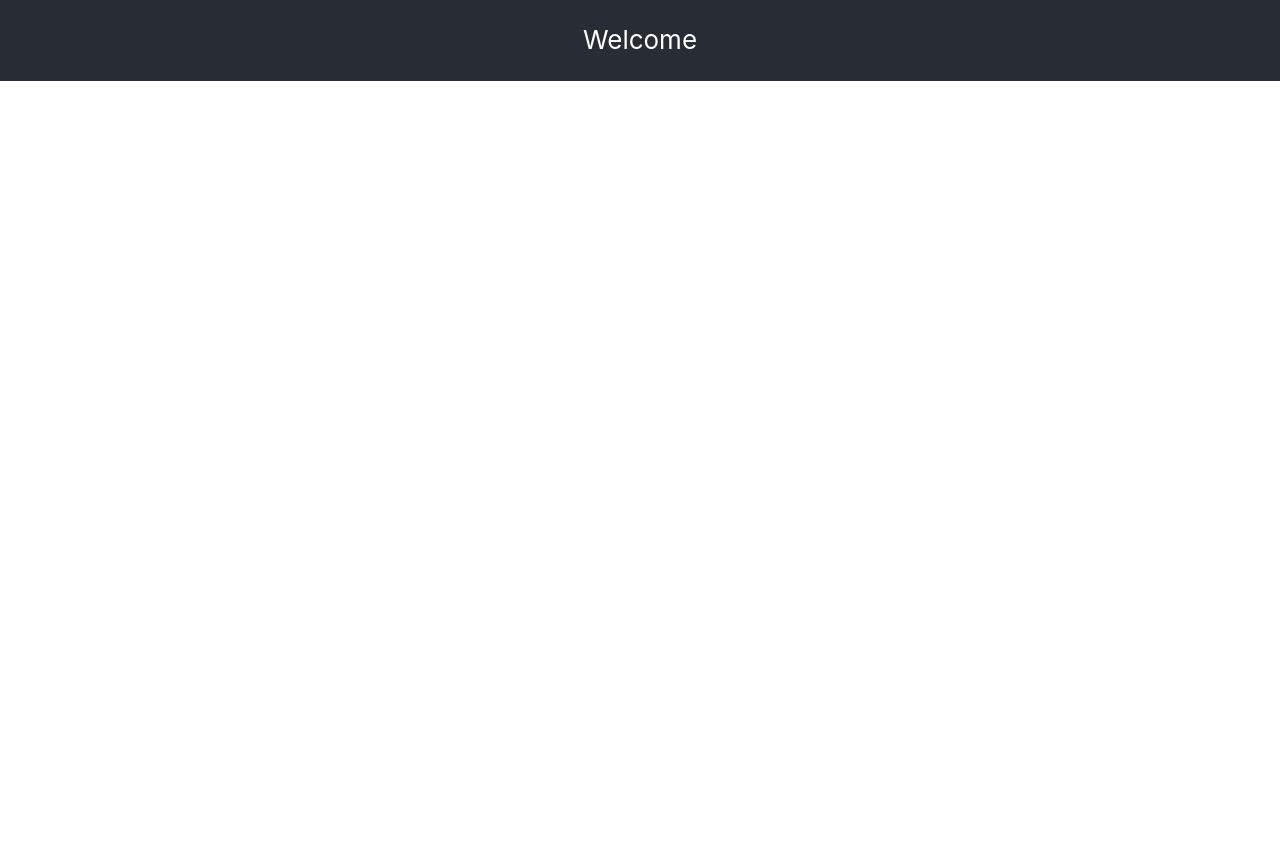
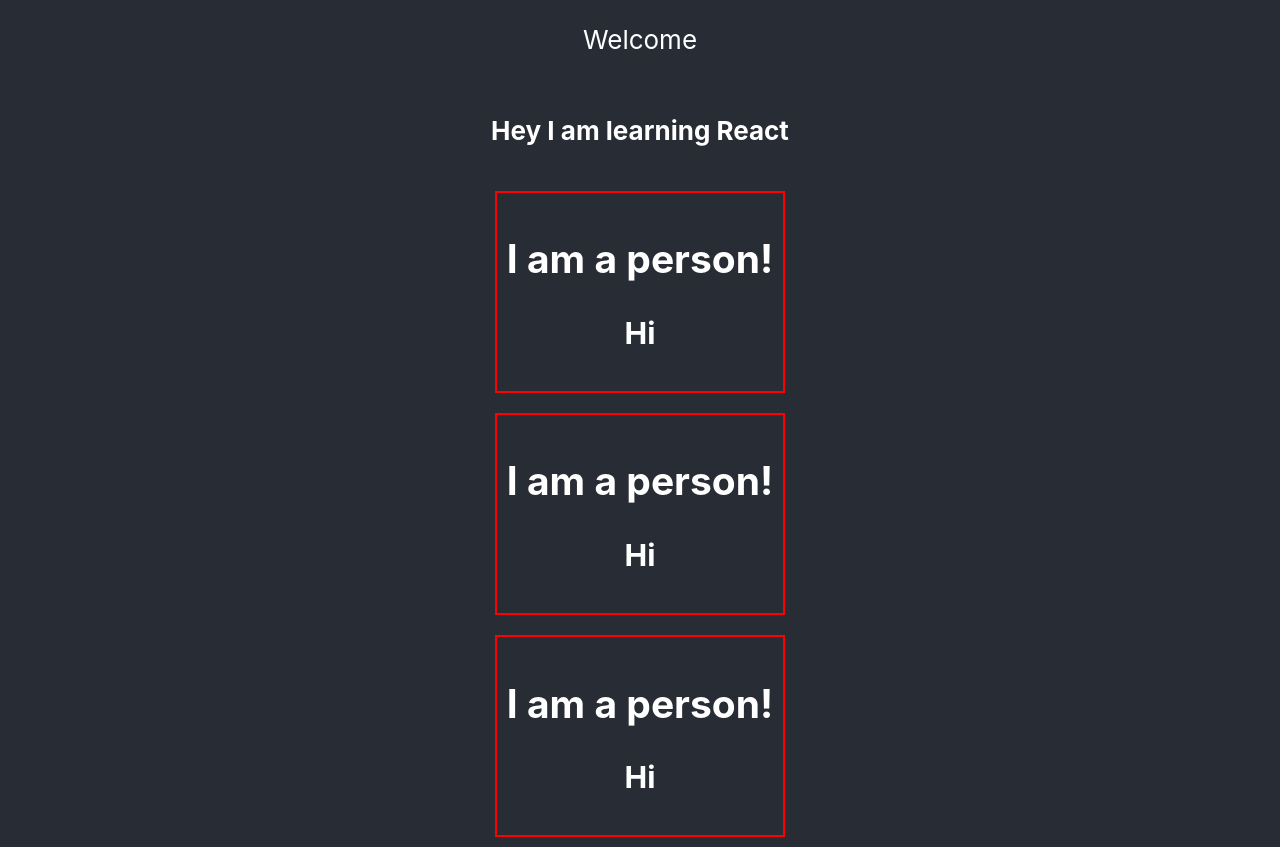
Before and after one commit to MyshaAhmed/react-practice, a React (Create React App) app: page / in a window 1280 px wide. Shown: the part 866-1713 px from the top of the page. Before the commit the page ends 947 px from the top, so only its background shows below. Built offline with nearby package versions, Linux system fonts and the light colour scheme.

Commit message:
32-6 Create Component, return multiple HTML from a component

```diff
--- a/src/App.js
+++ b/src/App.js
@@ -50,9 +50,27 @@ function App() {
         <p>The sum of the numbers in the array is {numbers.reduce((a,b)=>a+b,0)}. </p>
         <button onClick={greet}>Greet</button>
         <p>{greeting}</p>
+        <h4>Hey I am learning React</h4>
+        <Person></Person>
+        <Person></Person>
+        <Person></Person>
       </header>
     </div>
   );
 }
+function Person()
+{
+  const personStyle={
+    border:'2px solid red',
+    padding: '10px',
+    margin: '10px'
+  }
+  return (
+    <div style={personStyle}>
+      <h2 >I am a person!</h2>
+      <h3>Hi</h3>
+    </div>
+  )
+}
 
 export default App;
```
